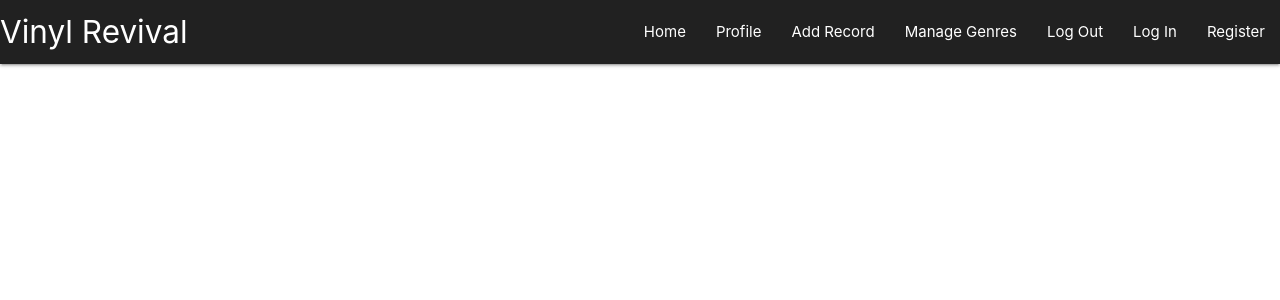
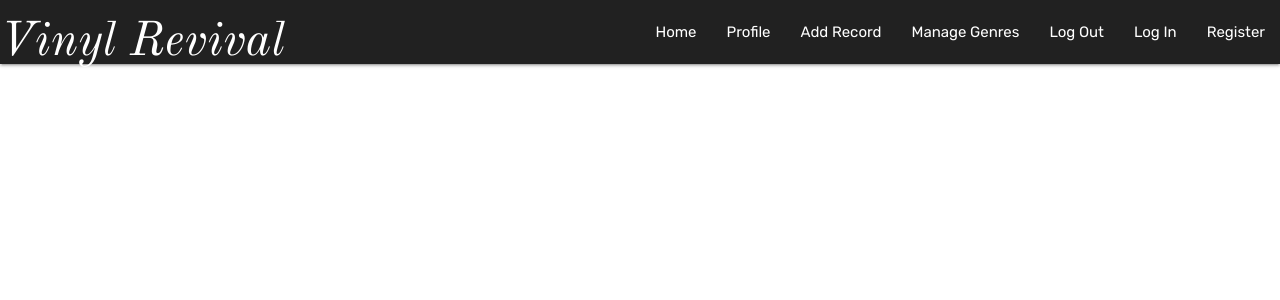
Before and after one commit to Code-Institute-Submissions/rebeccadev-ms3-vinyl-revival-project_AugResub, a Flask app: template templates/base.html in a window 1280 px wide. Shown: the top 300 px of the page. Run offline with Flask 2, Linux system fonts and the light colour scheme; the template is opened without the code that fills it, so the values that code supplies are empty; some libraries are stand-ins or nearby versions.

Commit message:
Add Materialize Navbar and Sidenav

```diff
--- a/static/css/style.css
+++ b/static/css/style.css
@@ -1,3 +1,18 @@
 a {
     color: rgb(255, 255, 255);
   }
+
+  body {
+    Font-Family: 'Rubik', Sans-Serif;
+    Font-Size: 15px;
+  }
+
+  h1,
+  h2,
+  h3,
+  h4,
+  h5,
+  h6 {
+    Font-Family: 'Old Standard TT', Serif;
+    Font-Size: 48px;
+  }
--- a/templates/base.html
+++ b/templates/base.html
@@ -6,6 +6,7 @@
     <meta name="viewport" content="width=device-width, initial-scale=1.0">
     <link rel="stylesheet" href="https://cdnjs.cloudflare.com/ajax/libs/font-awesome/5.15.3/css/all.min.css"
         integrity="sha512-iBBXm8fW90+nuLcSKlbmrPcLa0OT92xO1BIsZ+ywDWZCvqsWgccV3gFoRBv0z+8dLJgyAHIhR35VZc2oM/gI1w==" crossorigin="anonymous" type="text/css" />
+        <link href="https://fonts.googleapis.com/css?family=Old+Standard+TT:400i|Rubik" rel="stylesheet">
     <link rel="stylesheet" href="https://cdnjs.cloudflare.com/ajax/libs/materialize/1.0.0/css/materialize.min.css" type="text/css">
     <link rel="stylesheet" href="{{ url_for('static', filename='css/style.css') }}" type="text/css">
     {% block styles %}
@@ -18,10 +19,10 @@
         <!-- top navbar-->
         <nav class="nav-extended grey darken-4">
             <div class="nav-wrapper">
-              <a href="#!" class="brand-logo">Vinyl Revival</a>
+              <a href="{{ url_for('get_record') }}" class="brand-logo"><h5>Vinyl Revival</h5></a>
               <a href="#" data-target="mobile-demo" class="sidenav-trigger"><i class="fas fa-bars"></i></a>
               <ul class="right hide-on-med-and-down">
-                <li><a href="#">Home</a></li>
+                <li><a href="{{ url_for('get_record') }}">Home</a></li>
                 <li><a href="#">Profile</a></li>
                 <li><a href="#">Add Record</a></li>
                 <li><a href="#">Manage Genres</a></li>
@@ -35,7 +36,7 @@
          <!-- mobile navbar -->
           <ul class="sidenav grey darken-4 white-text" id="mobile-demo">
                 <li><h4 class="center-align white-text">Vinyl Revival</h4></li>
-                <li><a href="#" class="white-text">Home</a></li>
+                <li><a href="{{ url_for('get_record') }}" class="white-text">Home</a></li>
                 <li><a href="#" class="white-text">Profile</a></li>
                 <li><a href="#" class="white-text">Add Record</a></li>
                 <li><a href="#" class="white-text">Manage Genres</a></li>
```
